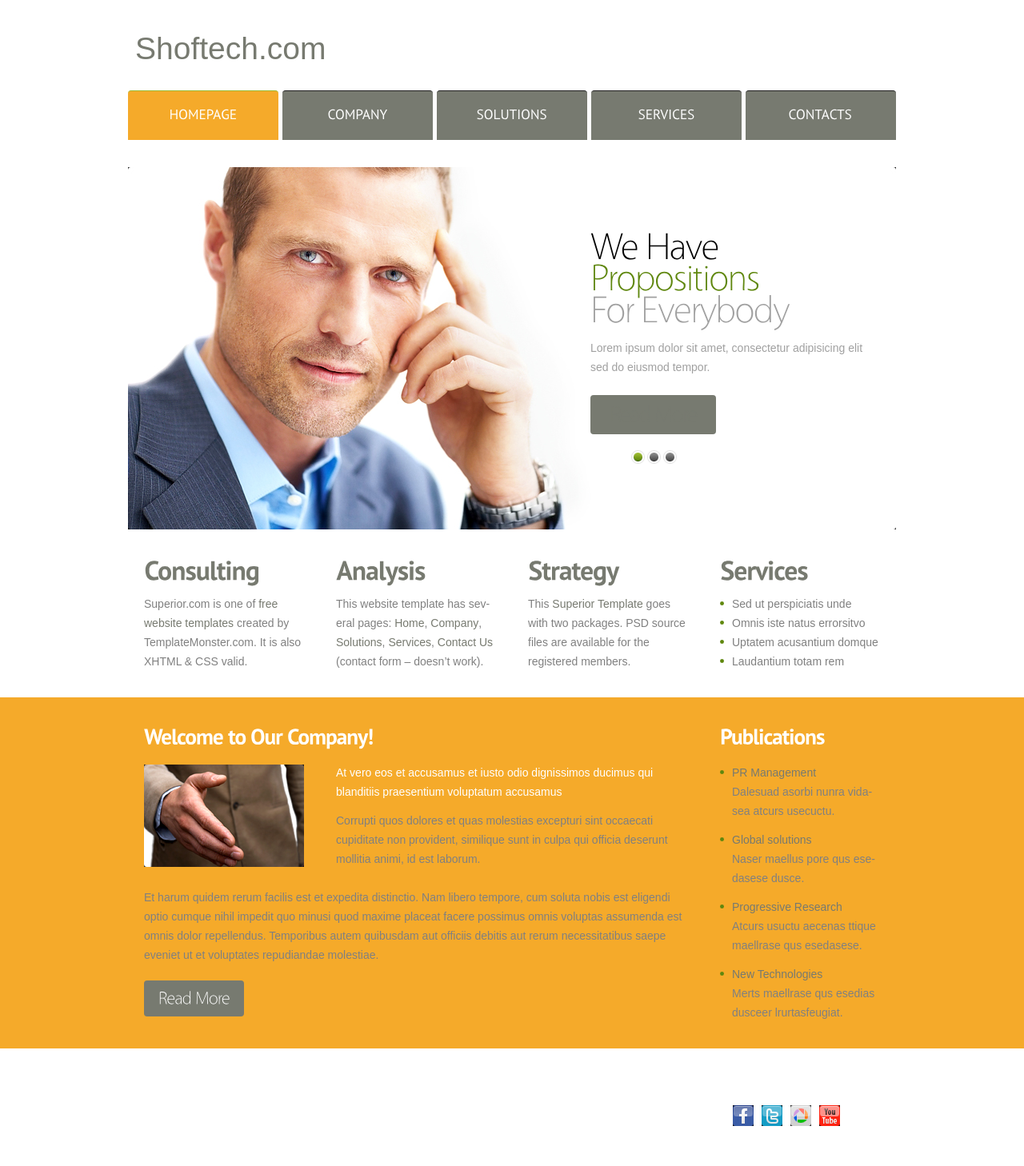
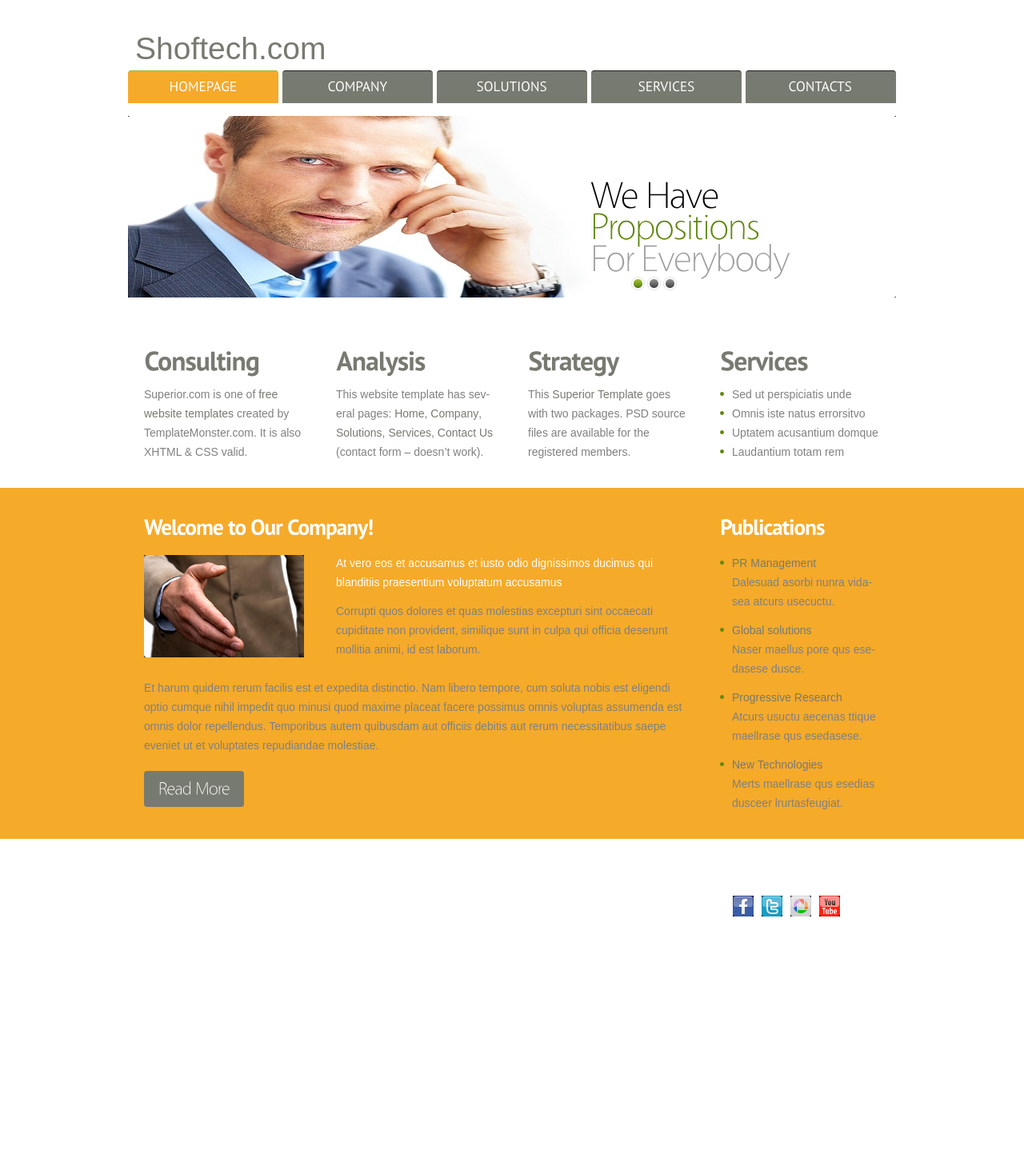
Before and after one commit to PankajSahni/shoftech, a PHP site: page / in a window 1280 px wide. Shown: the whole page at 80% size. After the commit the page ends 1146 px from the top, so only its background shows below. Run offline with PHP 8.4, Linux system fonts and the light colour scheme.

Commit message:
reduced size of images at home page

```diff
--- a/css/style.css
+++ b/css/style.css
@@ -22,30 +22,30 @@ h3.color1 {padding:0 0 7px 0}
 p {padding-bottom:24px}
 /* ============================= header ====================== */
 header {height:179px}
-#page1 header {height:662px}
+#page1 header {height:400px}
 /*#logo {display:block;text-indent:-9999px;background:url(../images/logo.png) 0 0 no-repeat;width:240px;height:44px}*/
 #logo_name {font: 39px Arial, Helvetica, sans-serif; color:#777A70;}
 #logo_com {font: 39px Arial, Helvetica, sans-serif; color: #777A70;}
 #search {float:right;padding:50px 10px 0 0 }
 #search .bg {background:url(../images/search.png) 0 0 no-repeat;width:220px;height:23px}
 #search .input {background:none;padding:3px 13px;font:14px Arial, Helvetica, sans-serif;color:#000;height:17px;width:194px;margin:0}
-#menu  {padding-top:30px}
-#menu > li  {float:left;padding-right:5px}
+#menu  {padding-top:5px}
+#menu > li  {float:left;padding-right:5px; height: 5px;}
 #menu .last {padding-right:0px}
-#menu > li > a {width:188px;display:block;font-size:17px;color:#fff;text-transform:uppercase;font-weight:400;height:61px;line-height:58px;border-top:1px solid #1f1f1f;background:#777A70;text-align:center;border-radius:4px 4px 0 0;-moz-border-radius:4px 4px 0 0;-webkit-border-radius:4px 4px 0 0;position:relative}
+#menu > li > a {width:188px;display:block;font-size:17px;color:#fff;text-transform:uppercase;font-weight:400;height:40px;line-height:58px;border-top:1px solid #1f1f1f;background:#777A70;text-align:center;border-radius:4px 4px 0 0;-moz-border-radius:4px 4px 0 0;-webkit-border-radius:4px 4px 0 0;position:relative}
 #menu > li > a:hover, #menu > .active > a {background:#F5AA2A;border-color:#9cba2f}
 #menu > li > a span {display:block;position:relative}
-#slider {position:absolute;top:209px;left:0;width:100%;height:453px;overflow:hidden;z-index:1}
+#slider {position:absolute;top:145px;left:0;width:100%;height:300px;overflow:hidden;z-index:1}
 .items {display:none}
 .pagination {position:absolute;bottom:82px;right:274px;z-index:2}
 .pagination li {float:left;padding-left:3px}
 .pagination a {display:block;width:17px;height:17px;background:url(../images/buttons.png) right 0 no-repeat;text-indent:-9999px}
 .pagination a:hover, .pagination .current a {background-position:left}
-.banner {position:absolute;top:87px;z-index:2;right:32px;color:#a0a0a0;width:350px}
+.banner {position:absolute;top:87px;z-index:2;right:32px;color:#a0a0a0;width:350px; height: 300px;}
 .title {font-size:47px;line-height:1.2em;letter-spacing:-2px;display:block;padding-bottom:9px}
 .title .color2 {color:#000}
 .title span {display:block;margin-top:-17px}
-.banner .button1 {font-size:28px;padding:0 24px;color:#777A70; height:49px;line-height:46px;margin-top:-1px;letter-spacing:-2px}
+.banner .button1 {font-size:28px;padding:0 24px;color:#777A70; line-height:46px;margin-top:-1px;letter-spacing:-2px; height: 300px;}
 .banner .button1:hover {background:#090909;color:#fff}
 .signature {text-align:right;display:block;color:#5f870e;line-height:20px;padding-top:6px}
 .signature strong {display:block;color:#fff}
--- a/index.html
+++ b/index.html
@@ -40,11 +40,11 @@
 				</div>
 				<nav>
 					<ul id="menu">
-						<li class="active"><a href="index.html"><span>Homepage</span></a></li>
-						<li><a href="Company.html"><span>Company</span></a></li>
-						<li><a href="Solutions.html"><span>Solutions</span></a></li>
-						<li><a href="Services.html"><span>Services</span></a></li>
-						<li class="last"><a href="Contacts.html"><span>Contacts</span></a></li>
+						<li class="active"><a href="index.html"><span style="top: -10px">Homepage</span></a></li>
+						<li><a href="Company.html"><span style="top: -10px">Company</span style="top: -10px"></a></li>
+						<li><a href="Solutions.html"><span style="top: -10px">Solutions</span></a></li>
+						<li><a href="Services.html"><span style="top: -10px">Services</span></a></li>
+						<li class="last"><a href="Contacts.html"><span style="top: -10px">Contacts</span></a></li>
 					</ul>
 				</nav>
 				<div id="slider">
@@ -53,24 +53,22 @@
 							<img src="images/img1.jpg" alt="">
 							<div class="banner">
 								<span class="title"><span class="color2">We Have</span><span class="color1">Propositions</span><span>For Everybody</span></span>
-								<p>Lorem ipsum dolor sit amet, consectetur adipisicing elit sed do eiusmod tempor.</p>
-								<a href="#" class="button1">Read More</a>
+
 							</div>
 						</li>
 						<li>
 							<img src="images/img2.jpg" alt="">
 							<div class="banner">
 								<span class="title"><span class="color2">Fresh Ideas</span><span class="color1">For Growing</span><span>Your Business</span></span>
-								<p>Lorem ipsum dolor sit amet, consectetur adipisicing elit sed do eiusmod tempor.</p>
-								<a href="#" class="button1">Read More</a>
+								<!--<p>Lorem ipsum dolor sit amet, consectetur adipisicing elit sed do eiusmod tempor.</p>-->
+								<!--<a href="#" class="button1">Read More</a>-->
 							</div>
 						</li>
 						<li>
 							<img src="images/img3.jpg" alt="">
 							<div class="banner">
 								<span class="title"><span class="color2">The Best</span><span class="color1">You Can Find</span><span>On The Web</span></span>
-								<p>Lorem ipsum dolor sit amet, consectetur adipisicing elit sed do eiusmod tempor.</p>
-								<a href="#" class="button1">Read More</a>
+
 							</div>
 						</li>
 					</ul>
@@ -89,7 +87,7 @@
 						<p>This website template has sev- eral pages: <a href="index.html">Home</a>, <a href="Company.html">Company</a>, <a href="Solutions.html">Solutions</a>, <a href="Services.html">Services</a>, <a href="Contacts.html">Contact Us</a> (contact form – doesn’t work).</p>
 					</div>
 					<div class="col1 marg_right1">
-						<h2>Strategy</h2>
+                                            <h2><a href="hello.html">Strategy</a></h2>
 						<p>This <a href="http://blog.templatemonster.com/2011/11/14/free-website-template-jquery-slider-business-project/" target="_blank">Superior Template</a> goes with two packages. PSD source files are available for the registered members.</p>
 					</div>
 					<div class="col1">
```
Also changed, not shown: images/img1.jpg, images/img3.jpg.
